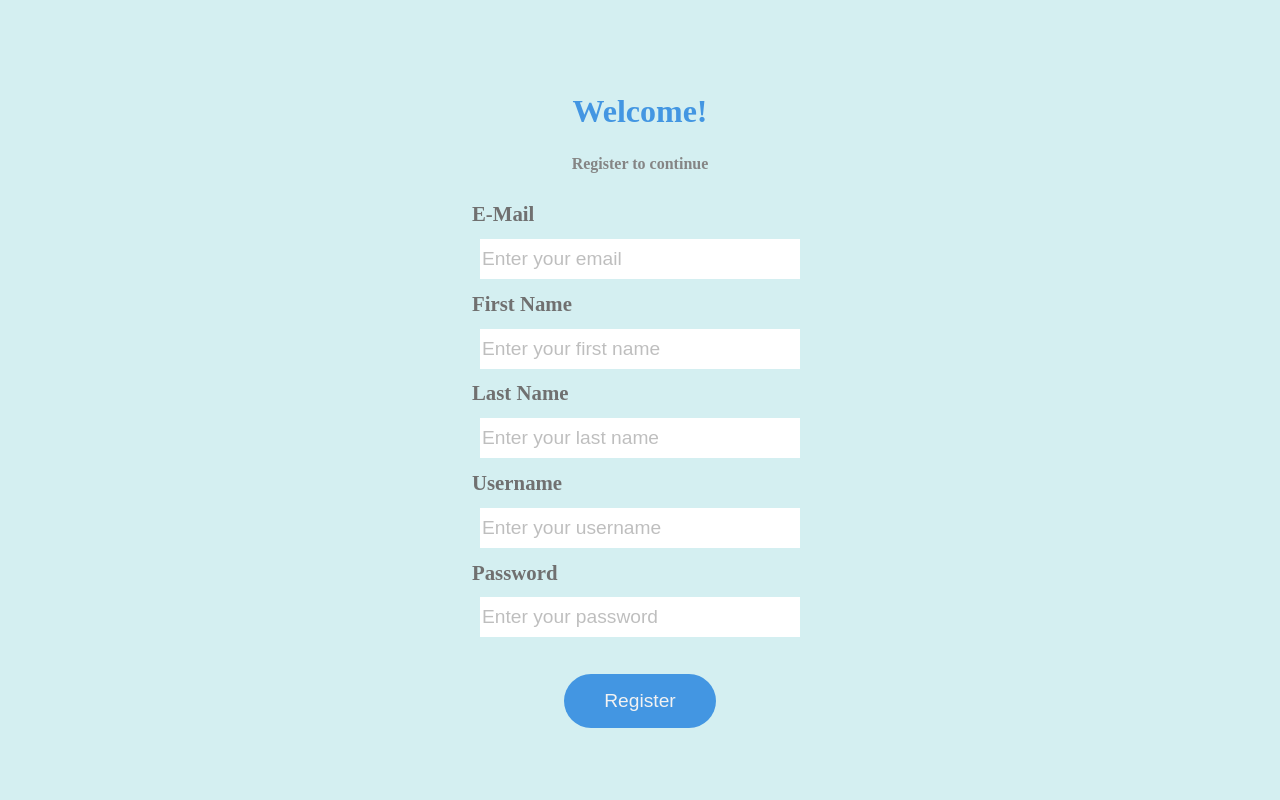
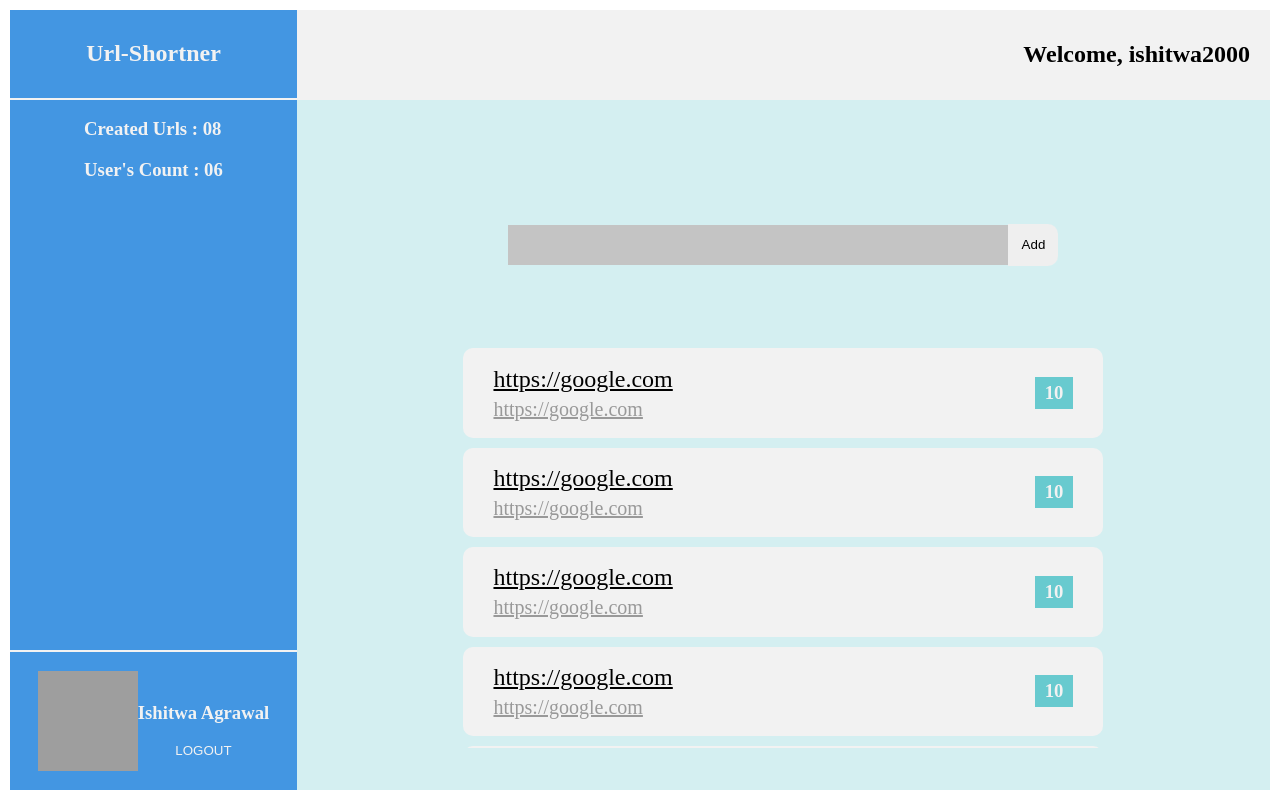
Before and after one commit to IshitwaAgrawal/Url-Shortner, a React app: page / in a window 1280 px wide. Built offline with nearby package versions, Linux system fonts and the light colour scheme; grey boxes are pictures that could not be loaded.

Commit message:
colors changed

```diff
--- a/src/containers/App.js
+++ b/src/containers/App.js
@@ -5,7 +5,7 @@ import Register from './Register';
 
 const App = () => {
     return (
-        <Register />
+        <Homepage />
     );
 };
 
--- a/src/style.css
+++ b/src/style.css
@@ -190,7 +190,11 @@ body > #root > div {
   flex-direction: column;
   justify-content: center;
   align-items: center;
-  width: 20rem;
+  width: 35rem;
+  padding: 30px;
+  background-color: #3e7e94;
+  /* border: 2px solid black; */
+  border-radius: 24px;
 }
 .register__main > h1 {
   color: #4396e2;
@@ -215,18 +219,20 @@ body > #root > div {
   height: 2.5rem;
   border: none;
   font-size: 1.2rem;
+  border-radius: 15px;
+  padding-left: 20px;
 }
 .inputelement__main > input:focus {
   outline: none;
 }
 .inputelement__main > h4 {
-  color: #707070;
+  color: #cbd9e6;
   font-size: 1.3rem;
   margin-left: -0.5rem;
 }
 ::placeholder {
   /* Chrome, Firefox, Opera, Safari 10.1+ */
-  color: black;
+  color: rgb(14, 11, 11);
   opacity: 25%; /* Firefox */
 }
 
```
